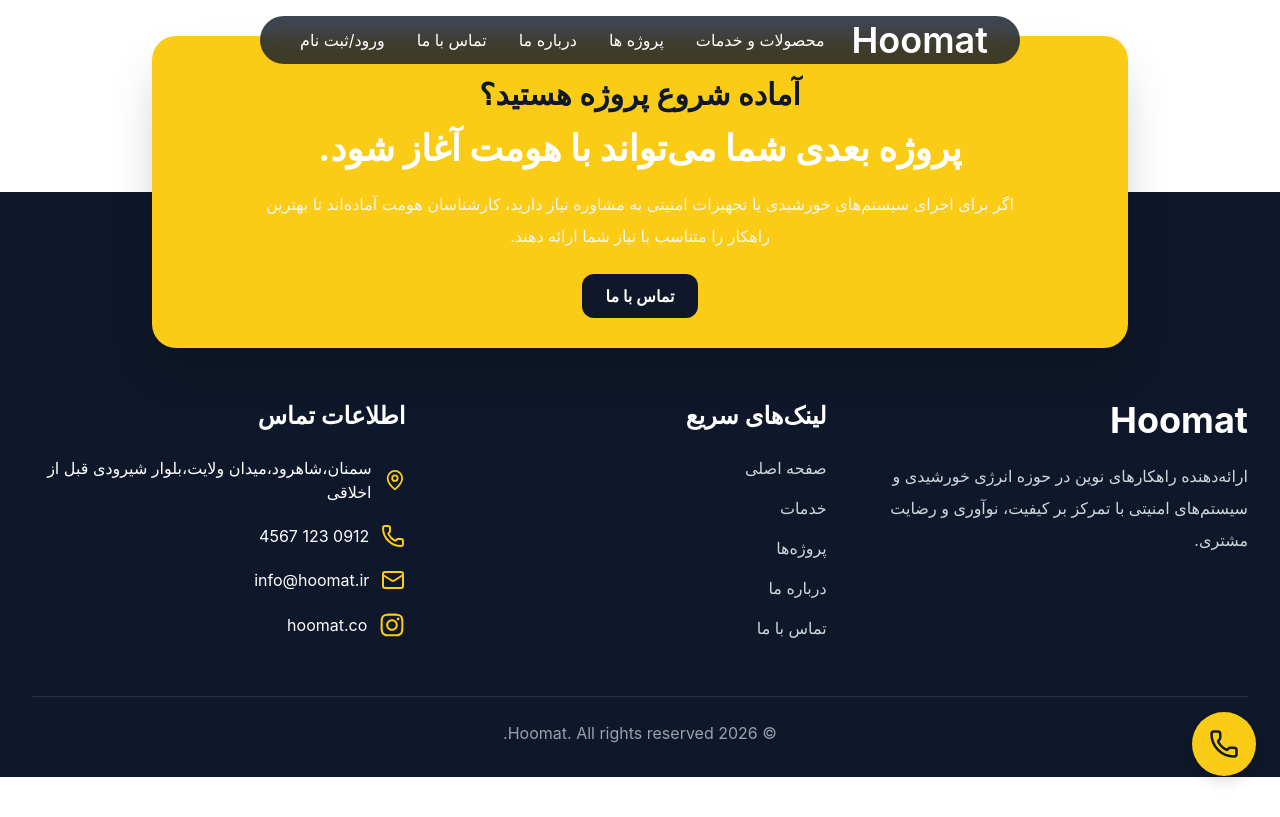
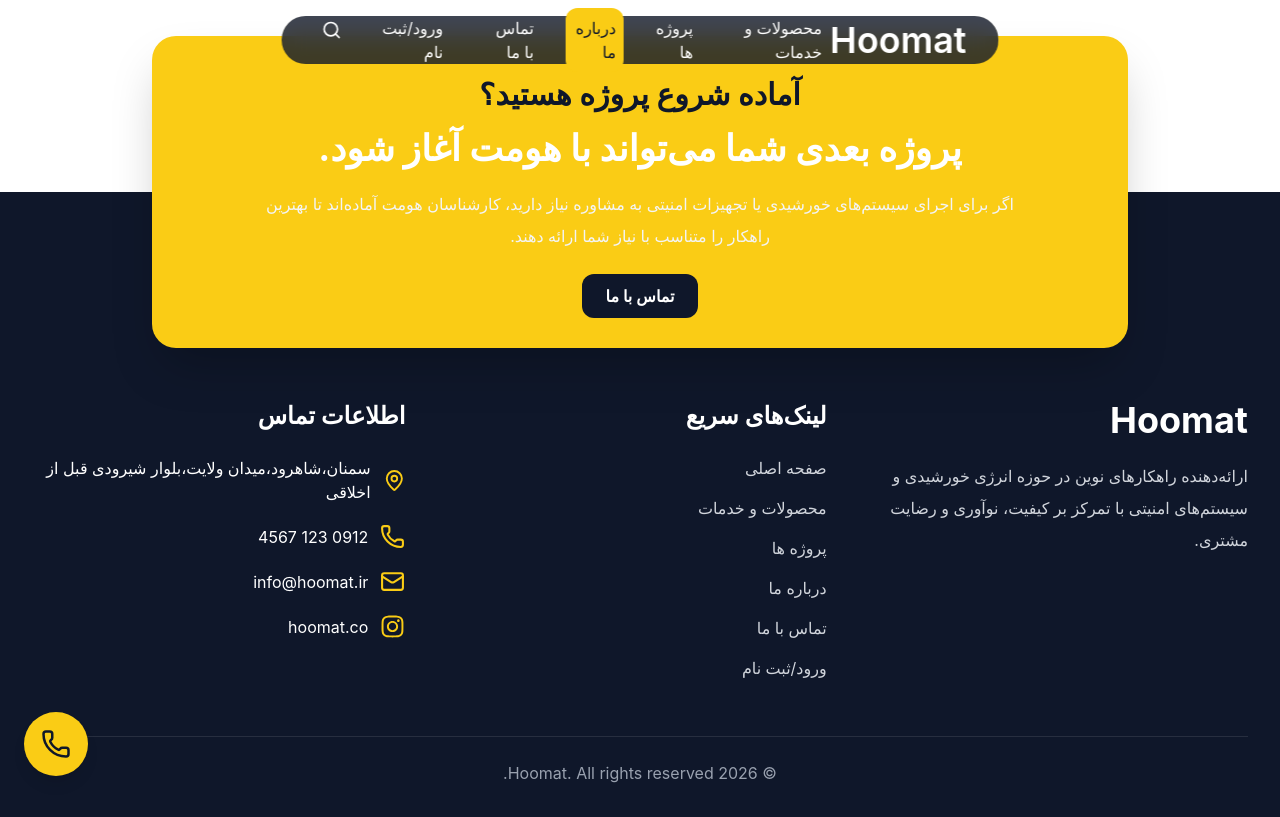
Before and after one commit to Fateme-kh2003/sadid-pishgam-homet, a React (Vite) app: page /about in a window 1280 px wide. Built offline with nearby package versions, Linux system fonts and the light colour scheme.

Commit message:
feat: complete header navigation and search

```diff
--- a/src/components/Home/About.tsx
+++ b/src/components/Home/About.tsx
@@ -1,6 +1,5 @@
 import img3 from "../../assets/img3.jpg"
 import { BadgeCheck, Users, Headset } from "lucide-react";
-import Button from "../Ui/Button";
 import { Link } from "react-router";
 
 const about =[
--- a/src/components/Home/Hero.tsx
+++ b/src/components/Home/Hero.tsx
@@ -6,7 +6,6 @@
 import panel2 from "../../assets/Panel2.png";
 import dorbin from "../../assets/Dorbin.jpg";
 import Button from "../Ui/Button";
-import { Link } from "react-router";
 
 const Hero = () => {
   return (
--- a/src/components/Ui/Button.tsx
+++ b/src/components/Ui/Button.tsx
@@ -1,5 +1,3 @@
-import { Link } from "react-router";
-
 type ButtonProps = React.ButtonHTMLAttributes<HTMLButtonElement>;
 
 const Button = ({ children, onClick, className, ...rest }: ButtonProps) => {
--- a/src/components/Ui/CallButton.tsx
+++ b/src/components/Ui/CallButton.tsx
@@ -3,8 +3,8 @@
 
 const CallButton = () => {
   return (
-     <div className="group fixed bottom-6 right-6 z-50">
-      <div className="absolute bottom-20 right-0 flex flex-col items-end gap-3 opacity-0 invisible translate-y-3 transition-all duration-300 group-hover:visible group-hover:opacity-100 group-hover:translate-y-0">
+     <div className="group fixed bottom-6 left-6 z-50">
+      <div className="absolute bottom-20 left-2 flex flex-col items-end gap-3 opacity-0 invisible translate-y-3 transition-all duration-300 group-hover:visible group-hover:opacity-100 group-hover:translate-y-0">
         <a href="tel:+989XXXXXXXXX" className="flex items-center gap-2 rounded-full bg-primary px-4 py-2 text-sm font-medium text-white shadow-lg transition hover:scale-105">
           <span>تماس</span>
           <Phone size={20} />
@@ -18,7 +18,7 @@
           <FaTelegramPlane size={20} />
         </a>
       </div>
-      <button className="flex h-16 w-16 items-center justify-center rounded-full bg-secondary text-primary shadow-lg transition duration-300 hover:scale-110" aria-label="راه‌های ارتباطی">
+      <button className="flex cursor-pointer h-16 w-16 items-center justify-center rounded-full bg-secondary text-primary shadow-lg transition duration-300 hover:scale-110" aria-label="راه‌های ارتباطی">
         <Phone size={30} />
       </button>
     </div>
--- a/src/components/Ui/Footer.tsx
+++ b/src/components/Ui/Footer.tsx
@@ -1,9 +1,23 @@
 import { Link } from "react-router";
 import { Mail, MapPin, Phone } from "lucide-react";
 import { FaInstagram } from "react-icons/fa";
-import Button from "../Ui/Button";
 
 const Footer = () => {
+    const navLinks = [
+        {path:"/" , label: "صفحه اصلی"},
+        { path: "/services" , label: "محصولات و خدمات" },
+        { path: "/projects", label: "پروژه ها" },
+        { path: "/about", label: "درباره ما" },
+        { path: "/contact", label: "تماس با ما" },
+        { path: "/services", label: "ورود/ثبت نام" }];
+
+    const navContact = [
+      {icon:MapPin , lebel:"سمنان،شاهرود،میدان ولایت،بلوار شیرودی قبل از اخلاقی"},
+      {icon:Phone , lebel:"0912 123 4567"},
+      {icon:Mail , lebel:"info@hoomat.ir"},
+      {icon:FaInstagram , lebel:"hoomat.co"},
+    ]
+
   return (
     <footer className="relative mt-48 bg-primary text-white">
       <div className="absolute left-1/2 top-0 w-full max-w-5xl -translate-x-1/2 -translate-y-1/2 px-6">
@@ -44,66 +58,33 @@
             </h3>
 
             <ul className="space-y-4 text-gray-300">
-              <li>
-                <Link className="hover:text-secondary" to="/">
-                  صفحه اصلی
-                </Link>
-              </li>
-
-              <li>
-                <Link className="hover:text-secondary" to="/services">
-                  خدمات
-                </Link>
-              </li>
-
-              <li>
-                <Link className="hover:text-secondary" to="/projects">
-                  پروژه‌ها
-                </Link>
-              </li>
-
-              <li>
-                <Link className="hover:text-secondary" to="/about">
-                  درباره ما
-                </Link>
-              </li>
-
-              <li>
-                <Link className="hover:text-secondary" to="/contact">
-                  تماس با ما
-                </Link>
-              </li>
+              {navLinks.map((link)=>{
+                return(
+                  <li>
+                    <Link key={link.path} to={link.path} className={"hover:text-secondary"}>
+                    <span>{link.label}</span>
+                    </Link>
+                  </li>
+                )
+              })}
             </ul>
           </div>
 
-          {/* Contact */}
           <div>
             <h3 className="mb-6 text-2xl font-semibold">
               اطلاعات تماس
             </h3>
 
             <div className="space-y-5">
-
-              <div className="flex items-center gap-3">
-                <MapPin className="text-secondary" />
-                <span>سمنان،شاهرود،میدان ولایت،بلوار شیرودی قبل از اخلاقی</span>
-              </div>
-
-              <div className="flex items-center gap-3">
-                <Phone className="text-secondary" />
-                <span>0912 123 4567</span>
-              </div>
-
-              <div className="flex items-center gap-3">
-                <Mail className="text-secondary" />
-                <span>info@hoomat.ir</span>
-              </div>
-
-              <div className="flex items-center gap-3">
-                <FaInstagram className="text-secondary size-6.5" />
-                <span>hoomat.co</span>
-              </div>
-
+              {navContact.map((contact)=>{
+                const Icon = contact.icon
+                return(
+                  <div className={"flex items-center gap-3"}>
+                    <Icon size={25} className={"text-secondary"}/>
+                    <span>{contact.lebel}</span>
+                  </div>
+                )
+              })}
             </div>
           </div>
 
--- a/src/components/Ui/Header.tsx
+++ b/src/components/Ui/Header.tsx
@@ -1,16 +1,62 @@
-import { Link } from "react-router"
+import { Link, NavLink } from "react-router"
+import { Search, X } from "lucide-react";
+import { useState } from "react";
+import Button from "./Button";
 
 const Header = () => {
+  const [isSearchOpen, setIsSearchOpen] = useState(false);
+    const navLinks = [
+        { path: "/about", label: "درباره ما" },
+        { path: "/contact", label: "تماس با ما" },
+        { path: "/services", label: "ورود/ثبت نام" }];
+
+    const dropdownLinks = [
+      {title:"محصولات و خدمات",path:"/services",items:["پنل خورشیدی","دوربین مداربسته","سیستم ذخیره انرژی","نصب و پشتیبانی"]},
+      {title:"پروژه ها",path:"/projects",items:["پروژه های پنل خورشیدی","پروژه های دوربین مداربسته","پروژه های سیستم امنیتی"]},
+    ]
+
   return (
-    <header className={"fixed top-4 left-1/2 -translate-x-1/2 z-50"}>
-      <div className={"flex justify-between h-12 w-190 items-center rounded-3xl bg-primary/80 px-8 backdrop-blur-md"}>
+    <header className={"fixed top-4 left-1/2 w-[56%]  -translate-x-1/2 z-50"}>
+      <div className={"flex justify-between h-12 items-center rounded-3xl bg-primary/80 px-8 backdrop-blur-md"}>
         <Link to="/" className={"text-white text-4xl font-semibold"}>Hoomat</Link>
-        <div className={"flex text-white gap-4 text-base "}>
-          <Link to="/services" className={"hover:bg-secondary p-2 hover:rounded-xl hover:cursor-pointer"}>محصولات و خدمات</Link>
-          <Link to="/projects" className={"hover:bg-secondary p-2 hover:rounded-xl hover:cursor-pointer"}>پروژه ها</Link>
-          <Link to="/about" className={"hover:bg-secondary p-2 hover:rounded-xl hover:cursor-pointer"}>درباره ما</Link>
-          <Link to="/contact" className={"hover:bg-secondary p-2 hover:rounded-xl hover:cursor-pointer"}>تماس با ما</Link>
-          <Link to="/services" className={"hover:bg-secondary p-2 hover:rounded-xl hover:cursor-pointer"}>ورود/ثبت نام</Link>
+        <div className={"flex text-white gap-6 text-base"}>
+          {dropdownLinks.map((dropdown) => (
+            <div key={dropdown.title} className="group relative">
+              <Link to={dropdown.path} className="inline-block rounded-xl p-2 text-white transition hover:bg-secondary hover:text-primary">
+                {dropdown.title}
+              </Link>
+
+              <div className="invisible absolute right-0 top-full mt-2 w-52 rounded-2xl bg-primary/80 p-2 opacity-0 shadow-xl transition-all duration-200 group-hover:visible group-hover:opacity-100">
+                {dropdown.items.map((item) => (
+                <Link key={item} to={dropdown.path} className="block rounded-xl px-4 py-3 text-white transition hover:bg-secondary">
+                  {item}
+                </Link>
+                ))}
+              </div>
+            </div>
+            ))}
+          {navLinks.map((link)=>{
+            return(
+              <NavLink key={link.path} to={link.path} className={({ isActive })=> `rounded-xl p-2 transition ${isActive ? "bg-secondary text-primary": "hover:bg-secondary hover:text-primary"}`} >
+                <span>{link.label}</span>
+              </NavLink>
+            )
+          })}
+          <div className="relative">
+            <Button onClick={() => setIsSearchOpen(!isSearchOpen)}  className="rounded-xl pt-3 p-2 text-white transition hover:bg-secondary hover:text-primary">
+              {isSearchOpen ? <X size={20} /> : <Search size={20} />}
+            </Button>
+
+            {isSearchOpen && (
+              <div className="absolute left-0 top-full mt-2">
+                <input
+                  type="text"
+                  placeholder="جستجو..."
+                  className="w-56 rounded-xl border-0 bg-white px-4 py-3 text-primary outline-none shadow-lg"
+                />
+              </div>
+            )}
+          </div>
         </div>
       </div>
     </header>
```
